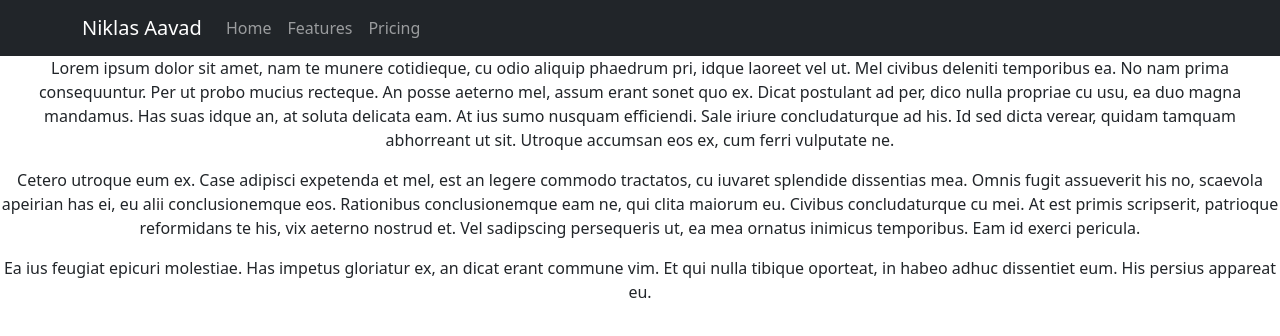
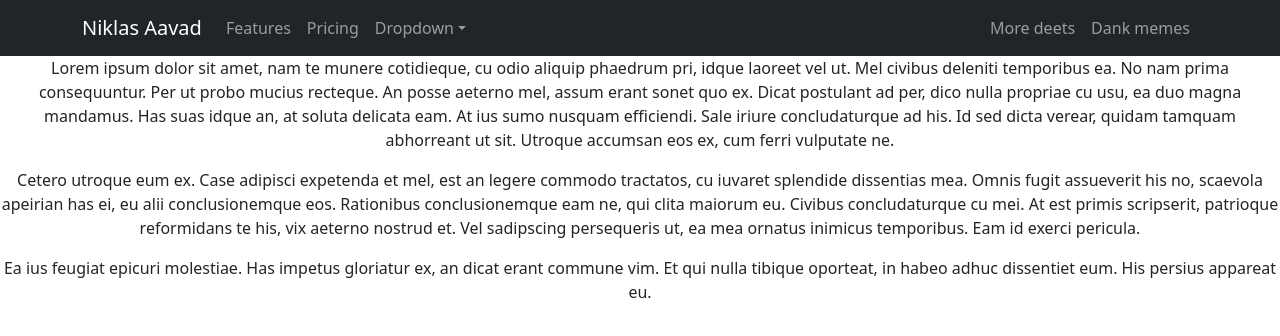
Before and after one commit to NiklasPrograms/Portifolio, a React (Create React App) app: page / in a window 1280 px wide. Shown: the top 336 px of the page. Built offline with nearby package versions, Linux system fonts and the light colour scheme.

Commit message:
added dropdown to navbar

```diff
--- a/src/NavTemplate.js
+++ b/src/NavTemplate.js
@@ -1,19 +1,32 @@
 import './App.css';
-import { Nav, Navbar, Container } from 'react-bootstrap'
+import { Nav, Navbar, NavDropdown, Container } from 'react-bootstrap'
 import 'bootstrap/dist/css/bootstrap.min.css'
 
 const NavTemplate = () => {
   return (
-    <Navbar bg="dark" variant="dark">
+    <Navbar collapseOnSelect expand="lg" bg="dark" variant="dark">
       <Container>
-        <Navbar.Brand href="#home">
-        Niklas Aavad
-        </Navbar.Brand>
+      <Navbar.Brand href="#home">Niklas Aavad</Navbar.Brand>
+      <Navbar.Toggle aria-controls="responsive-navbar-nav" />
+      <Navbar.Collapse id="responsive-navbar-nav">
         <Nav className="me-auto">
-          <Nav.Link href="#home">Home</Nav.Link>
           <Nav.Link href="#features">Features</Nav.Link>
           <Nav.Link href="#pricing">Pricing</Nav.Link>
+          <NavDropdown title="Dropdown" id="collasible-nav-dropdown">
+            <NavDropdown.Item href="#action/3.1">Action</NavDropdown.Item>
+            <NavDropdown.Item href="#action/3.2">Another action</NavDropdown.Item>
+            <NavDropdown.Item href="#action/3.3">Something</NavDropdown.Item>
+            <NavDropdown.Divider />
+            <NavDropdown.Item href="#action/3.4">Separated link</NavDropdown.Item>
+          </NavDropdown>
         </Nav>
+        <Nav>
+          <Nav.Link href="#deets">More deets</Nav.Link>
+          <Nav.Link eventKey={2} href="#memes">
+            Dank memes
+          </Nav.Link>
+        </Nav>
+      </Navbar.Collapse>
       </Container>
     </Navbar>
   );
```
Also changed, not shown: 1 other file (tests, documents, lock files or other folders).
